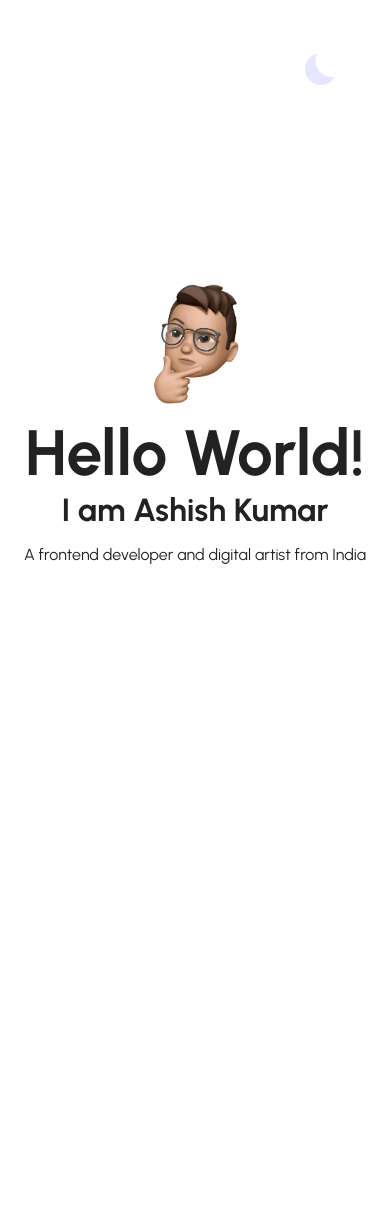
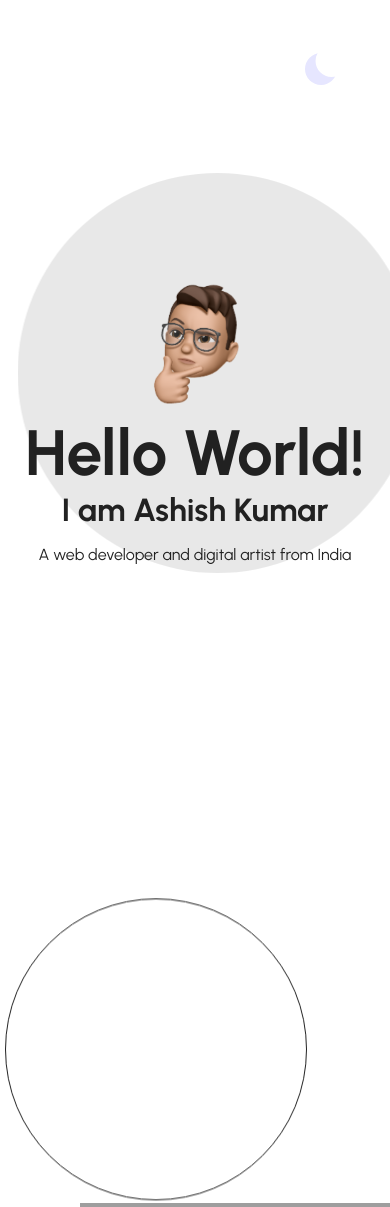
Before and after one commit to imashishks/imashishks.github.io, a PHP site: page / in a window 390 px wide. Shown: the top 1207 px of the page. Before the commit the page ends 564 px from the top, so only its background shows below. Run offline with PHP 8.4, Linux system fonts and the light colour scheme; grey boxes are pictures that could not be loaded.

Commit message:
Desc added

```diff
--- a/index.html
+++ b/index.html
@@ -12,10 +12,11 @@
 <body>
     <div class="memoji-float"></div>
     <div class="header-container">
+        <div class="main-circle"></div>
         <img class="memoji" src='assets/images/1.png'/>
         <h1 class="primary-header">Hello World!</h1>
         <h3 class="secondary-header">I am Ashish Kumar</h3>
-        <p class='email'>A frontend developer and digital artist from India</p>
+        <p class='email'>A web developer and digital artist from India</p>
     </div>
     <div class="toggle-mode">
         <input id="toggle" class="toggle" type="checkbox" >
@@ -32,6 +33,18 @@
           <animate id="animation-opacity" attributeName="opacity" from="1" to ="0"  dur="2s" begin="indefinite" />
         </text>
       </svg>
+
+    <section class="about-section">
+        <div class="about-circle"></div>
+        <div>
+            <img class="about-img" src="assets/images/me.png" alt="This is my photo" />
+        </div>
+        <div class="about-desc-section">
+            <p class="about-desc"> Born and brought up in Jamshedpur (the steel city of India), working now as full time web developer in Bengaluru ( the silicon valley of India). Apart from work, i like to paint, cycling and long walks.Coffee is my choice of fuel (both cold and hot brew, i don't discriminate). Never said no to a nice fried chicken burger or some chicken biryani. Big fan of all kinds of music from Kishore kumar to Ritviz to Pink flyod and Queen.
+
+                 </p>
+        </div>
+    </section>
     <!-- <footer>
         <p class='footer-msg'>
             Currently busy building something cool for this space.Visit back soon !
--- a/script.js
+++ b/script.js
@@ -90,7 +90,7 @@
     },1000);
 }else{
 
-    document.onmousemove = handleMouseMove;
+    // document.onmousemove = handleMouseMove;
 }
 
 
@@ -122,10 +122,10 @@
     const dimensions = document.querySelector('.toggle-mode').getBoundingClientRect();
     console.log(window.innerWidth,x,y);
     var coordinates = {
-        x:window.innerWidth - 200,
+        x:window.innerWidth - 100,
         y:0,
         x1: window.innerWidth,
-        y1: 200
+        y1: 100
     }
     var ele = document.querySelector('.memoji-float');
     if(x > coordinates.x && x < coordinates.x1 && y > coordinates.y && y < coordinates.y1){
--- a/style.css
+++ b/style.css
@@ -1,7 +1,7 @@
 
 html, body {
     margin:0;
-    overflow: hidden;
+    overflow-x: hidden;
 }
 body {
     position: relative;
@@ -11,7 +11,7 @@
     color: var(--text-color);
     background: var(--bkg-color);
     transition: all 500ms;
-    cursor: none;
+    /* cursor: none; */
 }
 
 body.dark-theme {
@@ -166,3 +166,76 @@
     top: 90px;
 
   }
+  .main-circle{
+    width: 400px;
+    height: 400px;
+    position: absolute;
+    border-radius: 50%;
+    background: var(--text-color);
+    opacity: 0.1;
+    left: 60%;
+    top: 20%;
+    transform: translate(-50%,-50%) scale(1);
+    transition: all 1s;
+    animation: translate-hor 5s infinite;
+  }
+  .main-circle:hover{
+    transform: translate(-50%,-50%) scale(1.2);
+  }
+
+  @keyframes translate-hor {
+      0%{
+        transform: translate(-45%,-50%) scale(1);
+      }
+      50%{
+        transform: translate(-55%,-50%) scale(1);
+      }
+      100%{
+        transform: translate(-45%,-50%) scale(1);
+      }
+  }
+  @keyframes translate-ver {
+    0%{
+      transform: translate(-50%,-45%) scale(1);
+    }
+    50%{
+      transform: translate(-50%,-50%) scale(1);
+    }
+    100%{
+      transform: translate(-50%,-45%) scale(1);
+    }
+}
+
+
+  /** about */
+
+  .about-section{
+      padding: 5rem;
+      display: flex;
+      align-items: center;
+      justify-content: space-around;
+      position: relative;
+  }
+  .about-img{
+      width: 25rem;
+      position: relative;
+  }
+  .about-desc-section{
+      display: flex;
+      justify-content: flex-end;
+
+  }
+  .about-desc{
+      margin: 70px;
+      width: 70%;
+  }
+  .about-circle{
+    width: 300px;
+    border-radius: 50%;
+    top: 20%;
+    left: 40%;
+    height: 300px;
+    position: absolute;
+    border: 1px solid var(--text-color);
+    animation: translate-ver 5s infinite;
+  }
```
Also changed, not shown: 1 other file.
